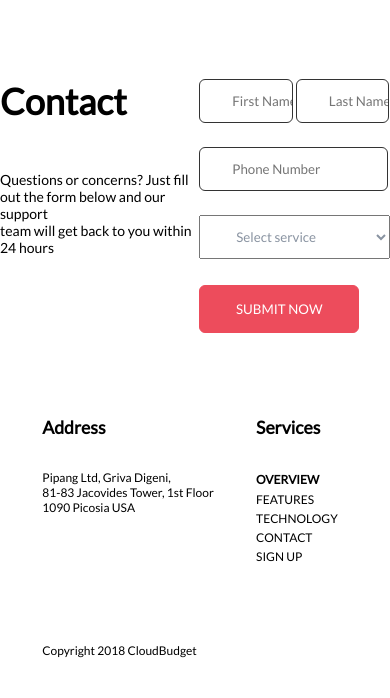
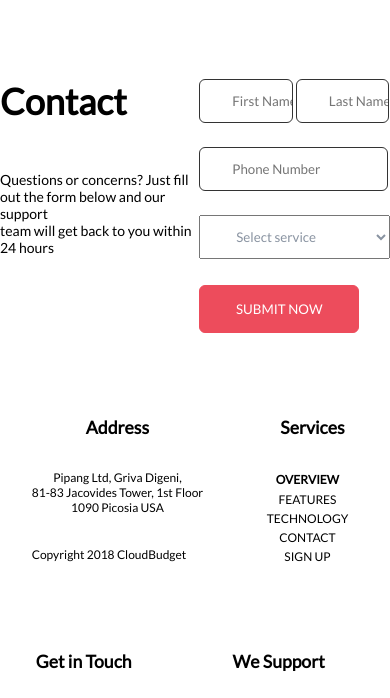
Before and after one commit to kairrat/cloudbudget, a plain HTML site: page index.html in a window 390 px wide. Shown: the part 4688-5386 px from the top of the page. Drawn offline with Linux system fonts and the light colour scheme.

Commit message:
without js

```diff
--- a/css/style.css
+++ b/css/style.css
@@ -540,8 +540,12 @@ cursor: pointer;
     margin-top: 5.3rem;
     font-size: 1.1rem;
     margin-bottom: 2rem;
+    text-align: center;
+    margin-left: auto;
+    margin-right: auto;
 }
 .footer_text    {
+    text-align: center;
     font-size: 0.75rem;
 }
 .footer_copyright   {
@@ -550,6 +554,7 @@ cursor: pointer;
 }
 
 .footer_navbar  {
+    text-align: center;
     display: flex;
     flex-direction: column;
     color: #000;
@@ -558,6 +563,8 @@ cursor: pointer;
     display: flex;
     flex-direction: column;
     color: #000;
+    text-align: center;
+
 }
 .footer_nav_item_link   {
     display: flex;
@@ -566,6 +573,7 @@ cursor: pointer;
     text-decoration: none;
     font-size: 0.75rem;
     line-height: 160%;
+    text-align: center;
 
 }
 /* media queries  */
@@ -668,6 +676,17 @@ cursor: pointer;
     .slider_right   {
         margin-left: 0;
     }
+    .footer_block   {
+        margin: 0  auto;
+    }
+    .footer_copyright   {
+        margin-top: 2rem;
+
+    }
+    .footer_container   {
+        flex-wrap: wrap;
+    }
+
 }
 @media screen and  (max-width:958px){
     nav, .navbar_login  {
@@ -686,9 +705,3 @@ cursor: pointer;
         padding-right: 0.6rem;
     }
 }
-@media screen and  (max-width:390px){
-    .footer_container   {
-        flex-wrap: wrap;
-    }
-
-}
```
